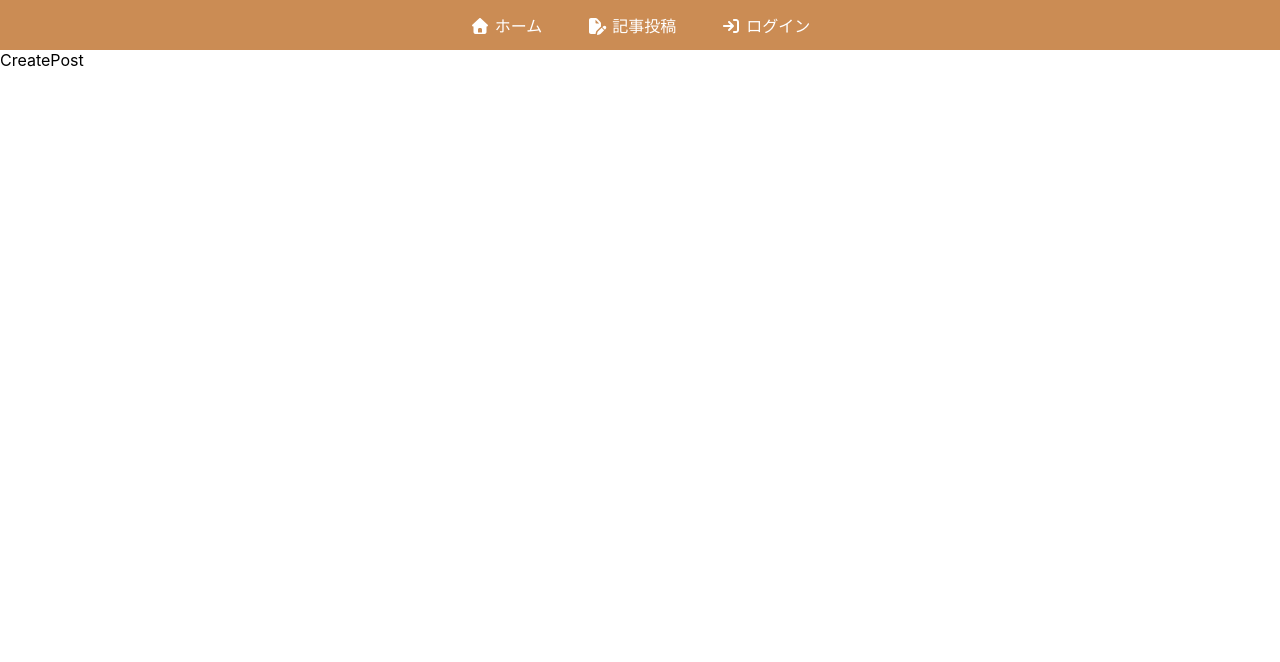
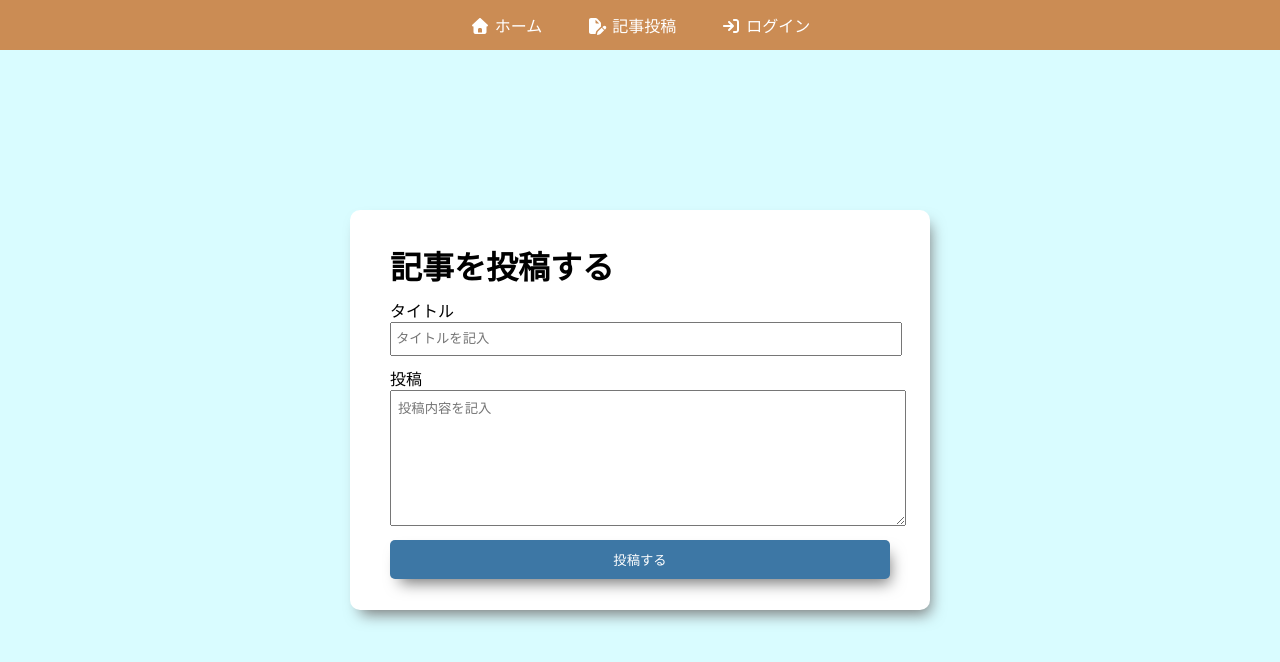
Before and after one commit to shnymywk/blog-with-react-and-firebase, a React (Create React App) app: page /createpost in a window 1280 px wide. Shown: the top 662 px of the page. Built offline with nearby package versions, Linux system fonts and the light colour scheme; the HTML template or start-up script is replaced by a standard one.

Commit message:
✨ input/textareaの設置

```diff
--- /dev/null
+++ b/src/components/CreatePost.css
@@ -0,0 +1,53 @@
+.createPostPage {
+    display: flex;
+    align-items: center;
+    justify-content: center;
+    height: 90vh;
+}
+
+.postContainer {
+    background-color: white;
+    border-radius: 10px;
+    display: flex;
+    flex-direction: column;
+    justify-content: center;
+    height: 400px;
+    width: 500px;
+    gap: 10px;
+    padding: 0px 40px;
+    box-shadow: 5px 9px 15px -5px #777777;
+}
+
+.postContainer h1 {
+    margin: 0;
+}
+
+.postContainer input {
+    width: 100%;
+    height: 30px;
+    outline: none;
+    padding: 0px 4px;
+}
+
+.postContainer textarea {
+    width: 100%;
+    height: 120px;
+    outline: none;
+    padding: 7px;
+}
+
+.postButton {
+    padding: 10px 0;
+    background-color: #3d77a5;
+    border: none;
+    box-shadow: 5px 9px 15px -5px #777777;
+    color: white;
+    border-radius: 5px;
+    cursor: pointer;
+    transition: all 0.3;
+}
+
+.postButton :hover {
+    transform: translateY(5px);
+    box-shadow: none;
+}
--- a/src/components/CreatePost.js
+++ b/src/components/CreatePost.js
@@ -1,6 +1,21 @@
+import "./CreatePost.css";
+
 const CreatePost = () => {
   return (
-    <div>CreatePost</div>
+    <div className="createPostPage" >
+      <div className="postContainer">
+        <h1>記事を投稿する</h1>
+        <div className="inputPost">
+          <div>タイトル</div>
+          <input type="text" placeholder="タイトルを記入" />
+        </div>
+        <div className="inputPost">
+          <div>投稿</div>
+          <textarea placeholder="投稿内容を記入" />
+        </div>
+        <button className="postButton">投稿する</button>
+      </div>
+    </div>
   )
 }
 export default CreatePost
--- a/src/index.css
+++ b/src/index.css
@@ -5,6 +5,7 @@
     sans-serif;
   -webkit-font-smoothing: antialiased;
   -moz-osx-font-smoothing: grayscale;
+  background-color: rgb(217, 252, 255);
 }
 
 code {
```
